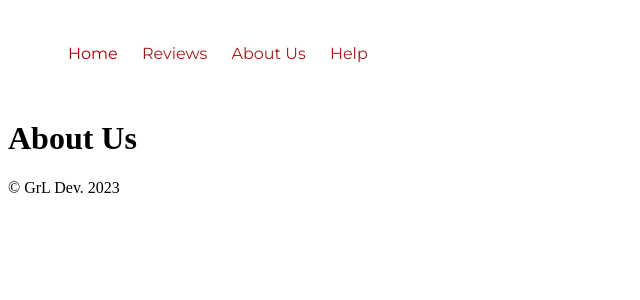
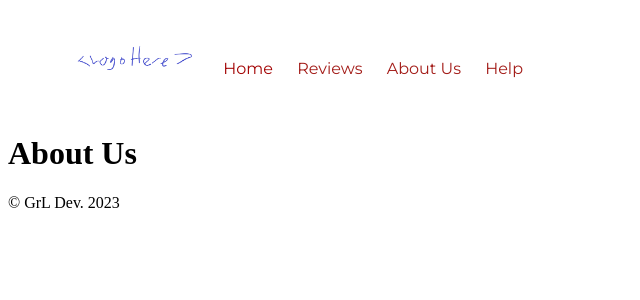
Before and after one commit to GrLdev/Rate-My-Student-Home, a Flask app: page /about in a window 1280 px wide. Shown: the top 300 px of the page, without its empty margins (0-640 px from the left). Run offline with Flask 3, Linux system fonts and the light colour scheme.

Commit message:
added placeholder logo

```diff
--- a/app/static/css/base.css
+++ b/app/static/css/base.css
@@ -1,18 +1,25 @@
-.navbar{
+.navbar {
     display: flex;
-  align-items: center;
-  padding: 20px
+    align-items: stretch;
+    padding: 20px;
+    flex-wrap: nowrap;
 }
-nav{
+
+nav {
     flex: 1;
     font-family: 'Montserrat', sans-serif;
 }
 
-nav ul li{
+nav ul li {
     display: inline-block;
     margin-right: 20px;
 }
-nav a{
+
+nav a {
     /*Remove default link styling in navbar*/
     text-decoration: none;
 }
+
+.nav-logo img {
+  height: 30px;
+}
--- a/app/templates/base.html
+++ b/app/templates/base.html
@@ -3,7 +3,7 @@
     <title>Rate My Student Home</title>
     <meta name="viewport" content="width=device-width, initial-scale=1"/>
 
-{#    Base Global Styles & Color Scheme#}
+    {#    Base Global Styles & Color Scheme#}
     <link rel=stylesheet type=text/css href="{{ url_for('static',filename='css/base.css') }}">
     <link rel=stylesheet type=text/css href="{{ url_for('static',filename='css/colors.css') }}">
 
@@ -18,6 +18,9 @@
     <div class="navbar">
         <nav class="main-nav">
             <ul>
+                <li class="nav-logo"><img
+                        src="{{ url_for('static', filename='img/' + 'LogoPlaceholder.png') }}"
+                        alt="RMSH Logo Placeholder"></li>
                 <li class="nav-crumb"><a class="primaryRed" href="/">Home</a></li>
                 <li class="nav-crumb"><a class="secondaryRed" href="/review">Reviews</a></li>
                 <li class="nav-crumb"><a class="secondaryRed" href="/about">About Us</a></li>
```
Also changed, not shown: app/static/img/LogoPlaceholder.png (added). Lines whose indentation alone changed are shown as unchanged.
